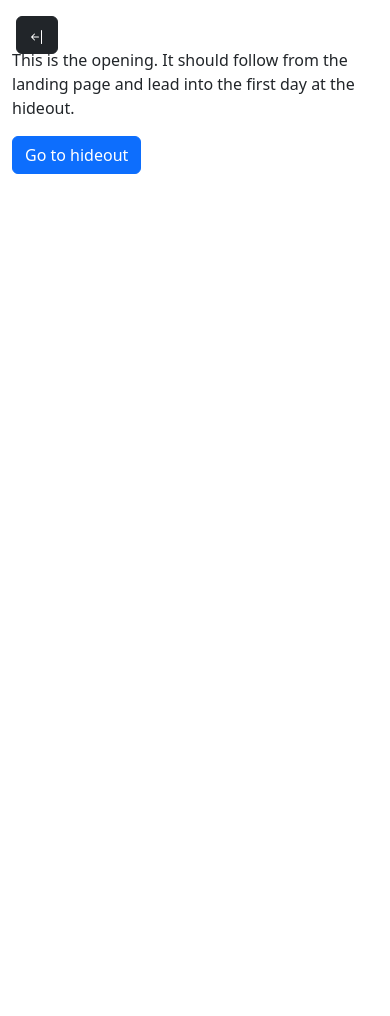
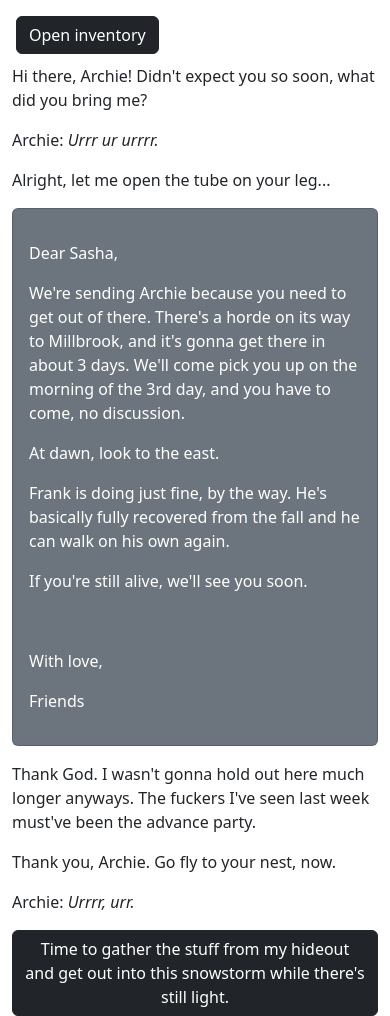
Before and after one commit to trashtiergames/game-1, a Flask app: page /opening in a window 390 px wide. Before the commit the page ends 174 px from the top, so only its background shows below. Run offline with Flask 2, Linux system fonts and the light colour scheme; some libraries are stand-ins or nearby versions.

Commit message:
Manage inventory

```diff
--- a/app.py
+++ b/app.py
@@ -30,6 +30,7 @@ def landing():
 @app.route("/choose")
 def choose():
     day = request.args.get("day")
+    print("Day:", day)
     if int(day) == 1:
         encounter = {ENCOUNTER_NAMES[1]: ENCOUNTER_PREVIEWS[ENCOUNTER_NAMES[1]]}
         return render_template("choose.html", encounters=encounter)
--- a/static/main.js
+++ b/static/main.js
@@ -31,27 +31,6 @@ if (chooseBtn) {
     })
 }
 
-// const encounterBtns = document.getElementsByClassName("encounter-btn")
-// if (encounterBtns) {
-//     for (const btn of encounterBtns) {
-//         btn.addEventListener("click", (e) => {
-//             // e.preventDefault()
-//             // href = btn.href
-//             // updatedHref = href + "&filenamesToRemove=" + localStorage.getItem("filenamesToRemove")
-//             // console.log(updatedHref)
-//             // window.open(updatedHref, "_self")
-//         })
-//     }
-// }
-
-function initializeResources() {
-    localStorage.clear()
-    localStorage.setItem("hunger", 30)
-    localStorage.setItem("thirst", 20)
-    localStorage.setItem("day", 1)
-    localStorage.setItem("filenamesToRemove", " ")
-}
-
 // If there's a dinner div (in hideout), eat and drink if possible
 dinnerEl = document.getElementById("dinner")
 if (dinnerEl) {
@@ -65,28 +44,8 @@ if (dinnerEl) {
     dinnerEl.append(waterText)
 }
 
-function checkFood() {
-    // Get first food element or undefined if there are none
-    food = document.getElementsByClassName("food")[0]
-    if (food) {
-        food.remove()
-        return "Yum yum"
-    } else {
-        localStorage.setItem("hunger", Number(localStorage.getItem("hunger")) + 20)
-        return "Aw fuck I'm starving"
-    }
-}
-
-function checkWater() {
-    water = document.getElementsByClassName("water")[0]
-    if (water) {
-        water.remove()
-        return "Slurrrrrppp"
-    } else {
-        localStorage.setItem("thirst", Number(localStorage.getItem("thirst")) + 30)
-        return "I wish I had some water"
-    }
-}
+// Translate inventory from storage to offcanvas
+updateOffcanvasInventory()
 
 // If health value needs to be displayed, get it from local storage
 healthValueEl = document.getElementById("hunger-value")
@@ -99,3 +58,172 @@ sanityValueEl = document.getElementById("thirst-value")
 if (sanityValueEl) {
     sanityValueEl.innerHTML = localStorage.getItem("thirst")
 }
+
+function disableEncounterButtons() {
+    // All buttons with this class are used for choices in encounters
+    btns = document.getElementsByClassName("btn-outline-dark")
+    for (const btn of btns) {
+        btn.disabled = true
+    }
+}
+
+function linkButton(id, url) {
+    btn = document.getElementById(id)
+    if (btn) {
+        btn.addEventListener("click", () => {
+            window.open(url, "_self")
+        })
+    }
+}
+
+function addToInventory(item, n) {
+    if (item === "food") {
+        localStorage.setItem("foods",
+            Number(localStorage.getItem("foods")) + n)
+    }
+    else if (item === "water") {
+        localStorage.setItem("waters",
+            Number(localStorage.getItem("waters")) + n)
+    }
+    else if (item === "brick") {
+        localStorage.setItem("bricks",
+            Number(localStorage.getItem("bricks")) + n)
+    }
+    else if (item === "cookies") {
+        localStorage.setItem("cookies",
+            Number(localStorage.getItem("cookies")) + n)
+    }
+}
+
+// Buttons for encounters
+cookieBtn = document.getElementById("cookie-btn")
+if (cookieBtn) {
+    cookieBtn.addEventListener("click", () => {
+        let newPar = document.createElement("p")
+        newPar.innerHTML = "You open the door and find a batch of freshly baked cookies on the table. No time to think, grab the cookies and run!"
+
+        document.getElementById("main-container").append(newPar)
+
+        addToInventory("cookies", 1)
+        updateOffcanvasInventory()
+
+        disableEncounterButtons()
+
+        let newBtn = document.createElement("button")
+        newBtn.className = "btn btn-outline-dark d-block mb-2"
+        newBtn.type = "button"
+        newBtn.id = "hideout-btn"
+        newBtn.innerHTML = "Better get back to the hideout"
+
+        document.getElementById("main-container").append(newBtn)
+        linkButton("hideout-btn", "/hideout")
+    })
+}
+
+linkButton("zombie-door-btn", "/game-over?reason=zombies")
+linkButton("hideout-btn", "/hideout")
+
+
+function checkFood() {
+    // Get first food element or undefined if there are none
+    let food = Number(localStorage.getItem("food"))
+    let cookies = Number(localStorage.getItem("cookies"))
+    if (food) {
+        localStorage.setItem("food",
+            Number(localStorage.getItem("food")) - 1)
+        return "Yum yum I love food."
+    } else if (cookies) {
+        localStorage.setItem("cookies",
+            Number(localStorage.getItem("cookies")) - 1)
+        return "Yum yum I love cookies."
+    } else {
+        localStorage.setItem("hunger",
+            Number(localStorage.getItem("hunger")) + 20)
+        return "Ah crap, can't believe I'm all out of food."
+    }
+}
+
+function checkWater() {
+    let water = Number(localStorage.getItem("waters"))
+    if (water) {
+        localStorage.setItem("waters",
+            Number(localStorage.getItem("waters")) - 1)
+        return "<em>glug glug glug</em>"
+    } else {
+        localStorage.setItem("thirst",
+            Number(localStorage.getItem("thirst")) + 30)
+        return "I wish I had some water. So thirsty."
+    }
+}
+
+function addItemCardtoInventory(item, n) {
+    let inventory = document.getElementById("inventory-content")
+    for (let i = 0; i < n; i++) {
+        let cardEl = document.createElement("div")
+        cardEl.className = `card my-3 ${item}`
+        let rowEl = document.createElement("div")
+        rowEl.className = "row g-0"
+        let leftColEl = document.createElement("div")
+        leftColEl.className = "col-4"
+        let imgEl = document.createElement("img")
+        imgEl.src = `static/images/${item}.png`
+        imgEl.className = "img-fluid rounded-start p-1"
+        let rightColEl = document.createElement("div")
+        rightColEl.className = "col-8"
+        let cardBodyEl = document.createElement("div")
+        cardBodyEl.className = "card-body"
+        let cardTitleEl = document.createElement("h5")
+        cardTitleEl.className = "card-title"
+        let bodyTextEl = document.createElement("p")
+        bodyTextEl.className = "card-text"
+
+        if (item === "food") {
+            cardTitleEl.innerHTML = "Food"
+            bodyTextEl.innerHTML = "You need to eat at the end of the day or you'll get hungrier."
+        }
+        else if (item === "water") {
+            cardTitleEl.innerHTML = "Water"
+            bodyTextEl.innerHTML = "If you don't drink by the end of the day, you'll get thirstier."
+        }
+        else if (item === "brick") {
+            cardTitleEl.innerHTML = "Brick"
+            bodyTextEl.innerHTML = "The most useful item in a zombie apocalypse"
+        }
+        else if (item === "cookies") {
+            cardTitleEl.innerHTML = "Cookies"
+            bodyTextEl.innerHTML = "By clicking the button, you gave the website consent to use cookies."
+        }
+
+        cardBodyEl.append(cardTitleEl)
+        cardBodyEl.append(bodyTextEl)
+        rightColEl.append(cardBodyEl)
+        leftColEl.append(imgEl)
+        rowEl.append(leftColEl)
+        rowEl.append(rightColEl)
+        cardEl.append(rowEl)
+        inventory.append(cardEl)
+    }
+}
+
+function updateOffcanvasInventory() {
+    let inventory = document.getElementById("inventory-content")
+    if (inventory) {
+        addItemCardtoInventory("food", Number(localStorage.getItem("foods")))
+        addItemCardtoInventory("water", Number(localStorage.getItem("waters")))
+        addItemCardtoInventory("brick", Number(localStorage.getItem("bricks")))
+        addItemCardtoInventory("cookies", Number(localStorage.getItem("cookies")))
+    }
+}
+
+function initializeResources() {
+    localStorage.clear()
+    localStorage.setItem("hunger", 30)
+    localStorage.setItem("thirst", 20)
+    localStorage.setItem("day", 1)
+    localStorage.setItem("filenamesToRemove", " ")
+    localStorage.setItem("foods", 0)
+    localStorage.setItem("waters", 0)
+    localStorage.setItem("cookies", 0)
+    localStorage.setItem("bricks", 0)
+    console.log("initialized.")
+}
--- a/static/styles/styles.scss
+++ b/static/styles/styles.scss
@@ -8,3 +8,11 @@
     padding:0;
     margin:0;
 }
+
+.direct-discourse {
+    font-style: italic;
+}
+
+p {
+    margin-top: 16px;
+}
--- a/templates/game-over.html
+++ b/templates/game-over.html
@@ -7,5 +7,5 @@
 <p>
     You died{% if reason %} of {{ reason }}{% endif %}.
 </p>
-<a class="btn btn-dark" href="/landing">Try again</a>
+<a class="btn btn-dark" href="/">Try again</a>
 {% endblock %}
--- a/templates/landing.html
+++ b/templates/landing.html
@@ -9,7 +9,7 @@
             <h1 class="display-1 fw-bold">
                 Three Day Snowstorm
             </h1>
-            <a class="btn btn-dark" href="/opening">Start Game</a>
+            <a class="btn btn-dark" href="/opening" id="start-btn">Start Game</a>
         </div>
         <div class="col-1"></div>
     </div>
--- a/templates/layout.html
+++ b/templates/layout.html
@@ -29,13 +29,14 @@
 </head>
 {% block outer_body %}
 <body>
-    <div class="container pt-5">
+    <div class="container pt-5" id="main-container">
         {% block inventory %}
         <button type="button" class="btn btn-dark position-absolute top-0 start-0 m-3" data-bs-toggle="offcanvas" data-bs-target="#offcanvas-inventory">
-            <svg xmlns="http://www.w3.org/2000/svg" width="16" height="16" fill="currentColor" class="bi bi-arrow-bar-left" viewBox="0 0 16 16" id="drawer-btn-icon">
+            <!-- <svg xmlns="http://www.w3.org/2000/svg" width="16" height="16" fill="currentColor" class="bi bi-arrow-bar-left" viewBox="0 0 16 16" id="drawer-btn-icon">
                 <path fill-rule="evenodd" d="M12.5 15a.5.5 0 0 1-.5-.5v-13a.5.5 0 0 1 1 0v13a.5.5 0 0 1-.5.5zM10 8a.5.5 0 0 1-.5.5H3.707l2.147 2.146a.5.5 0 0 1-.708.708l-3-3a.5.5 0 0 1 0-.708l3-3a.5.5 0 1 1 .708.708L3.707 7.5H9.5a.5.5 0 0 1 .5.5z"></path>
-            </svg>
-            <span class="visually-hidden">Open inventory</span>
+            </svg> -->
+            <!-- <span class="visually-hidden">Open inventory</span> -->
+            Open inventory
         </button>
         <div class="offcanvas offcanvas-start" tabindex="-1" id="offcanvas-inventory" aria-labelledby="offcanvasLabel">
             <div class="offcanvas-header">
@@ -43,34 +44,7 @@
                 <button type="button" class="btn-close" data-bs-dismiss="offcanvas" aria-label="Close inventory"></button>
             </div>
             <div class="offcanvas-body" id="inventory-content">
-                <div class="card my-3" style="max-width: 540px;">
-                    <div class="row g-0">
-                        <div class="col-md-4">
-                        <img src="static/brick.png" class="img-fluid rounded-start p-4" alt="Brick">
-                        </div>
-                        <div class="col-md-8">
-                        <div class="card-body">
-                            <h5 class="card-title">New item!</h5>
-                            <p class="card-text">You just found a brick, which is the most useful of all items in a zombie apocalypse.</p>
-                            <p class="card-text"><small class="text-muted">Optionally attach angry note before throwing through window</small></p>
-                        </div>
-                        </div>
-                    </div>
-                </div>
-                <div class="card my-3" style="max-width: 540px;">
-                    <div class="row g-0">
-                        <div class="col-md-4">
-                        <img src="static/brick.png" class="img-fluid rounded-start p-4" alt="Brick">
-                        </div>
-                        <div class="col-md-8">
-                        <div class="card-body">
-                            <h5 class="card-title">New item!</h5>
-                            <p class="card-text">You just found a brick, which is the most useful of all items in a zombie apocalypse.</p>
-                            <p class="card-text"><small class="text-muted">Optionally attach angry note before throwing through window</small></p>
-                        </div>
-                        </div>
-                    </div>
-                </div>
+
             </div>
             <footer class="footer mt-auto py-3">
                 <div class="container">
--- a/templates/opening.html
+++ b/templates/opening.html
@@ -1,7 +1,49 @@
 {% extends "layout.html" %}
 {% block body %}
 <p>
-    This is the opening. It should follow from the landing page and lead into the first day at the hideout.
+    Hi there, Archie! Didn't expect you so soon, what did you bring me?
 </p>
-<a class="btn btn-primary" href="/hideout">Go to hideout</a>
+<p>
+    Archie: <span class="direct-discourse">Urrr ur urrrr.</span>
+</p>
+<p>
+    Alright, let me open the tube on your leg...
+</p>
+<div class="card text-bg-secondary mb-3">
+    <div class="card-body">
+        <p>
+            Dear Sasha,
+        </p>
+        <p>
+            We're sending Archie because you need to get out of there. There's a horde on its way to Millbrook, and it's gonna get there in about 3 days. We'll come pick you up on the morning of the 3rd day, and you have to come, no discussion.
+        </p>
+        <p>
+            At dawn, look to the east.
+        </p>
+        <p>
+            Frank is doing just fine, by the way. He's basically fully recovered from the fall and he can walk on his own again.
+        </p>
+        <p>
+            If you're still alive, we'll see you soon.
+        </p>
+        <br>
+        <p>
+            With love,
+        </p>
+        <p>
+            Friends
+        </p>
+    </div>
+  </div>
+  <p>
+    Thank God. I wasn't gonna hold out here much longer anyways. The fuckers I've seen last week must've been the advance party.
+  </p>
+  <p>
+    Thank you, Archie. Go fly to your nest, now.
+  </p>
+  <p>
+    Archie: <span class="direct-discourse">Urrrr, urr.</span>
+  </p>
+
+  <button class="btn btn-dark" id="choose-btn">Time to gather the stuff from my hideout and get out into this snowstorm while there's still light.</button>
 {% endblock %}
```
Also changed, not shown: templates/bakery.html (+8 -12 lines), templates/encounter.html (+2 -20 lines), templates/hideout.html (+5 -2 lines), static/images/Brick.png (added), static/images/Cookies.png (added), static/images/Food.png (added), static/images/Water.png (added), static/styles/styles.css, 1 other file.
